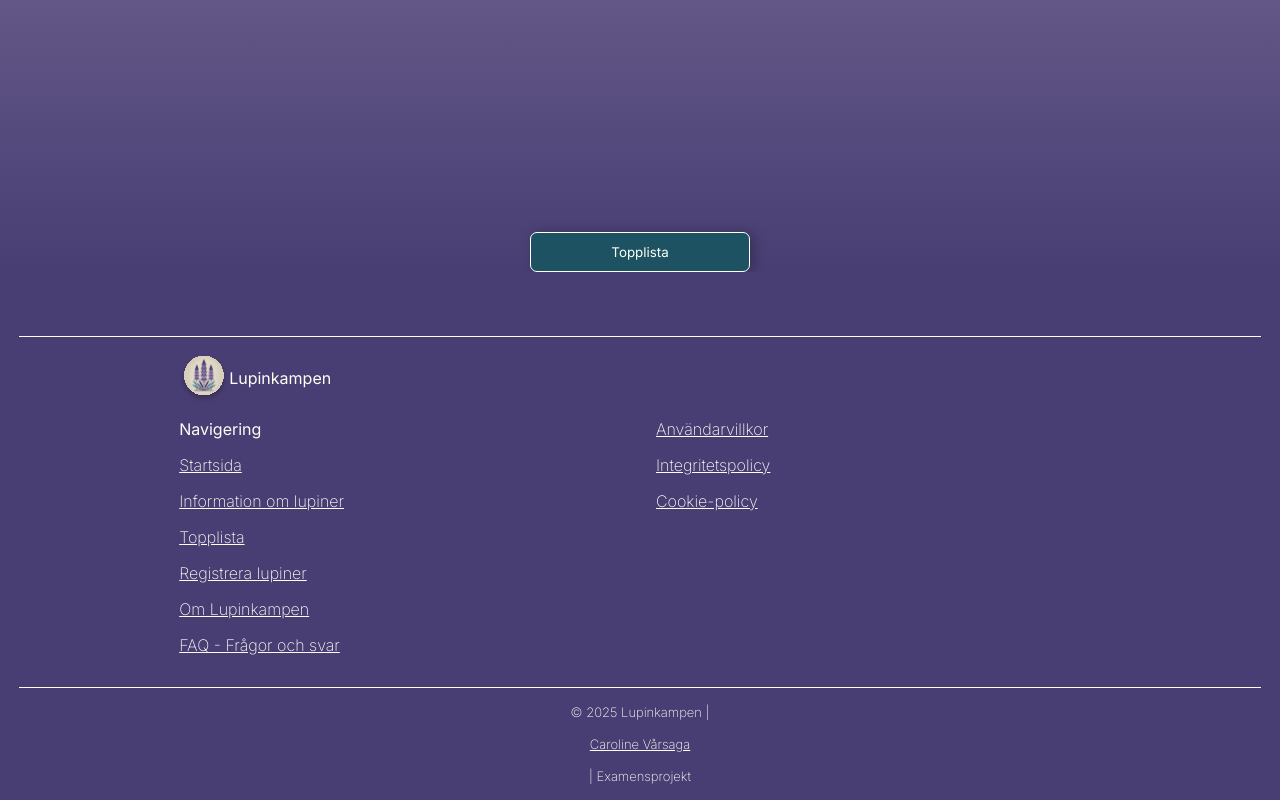
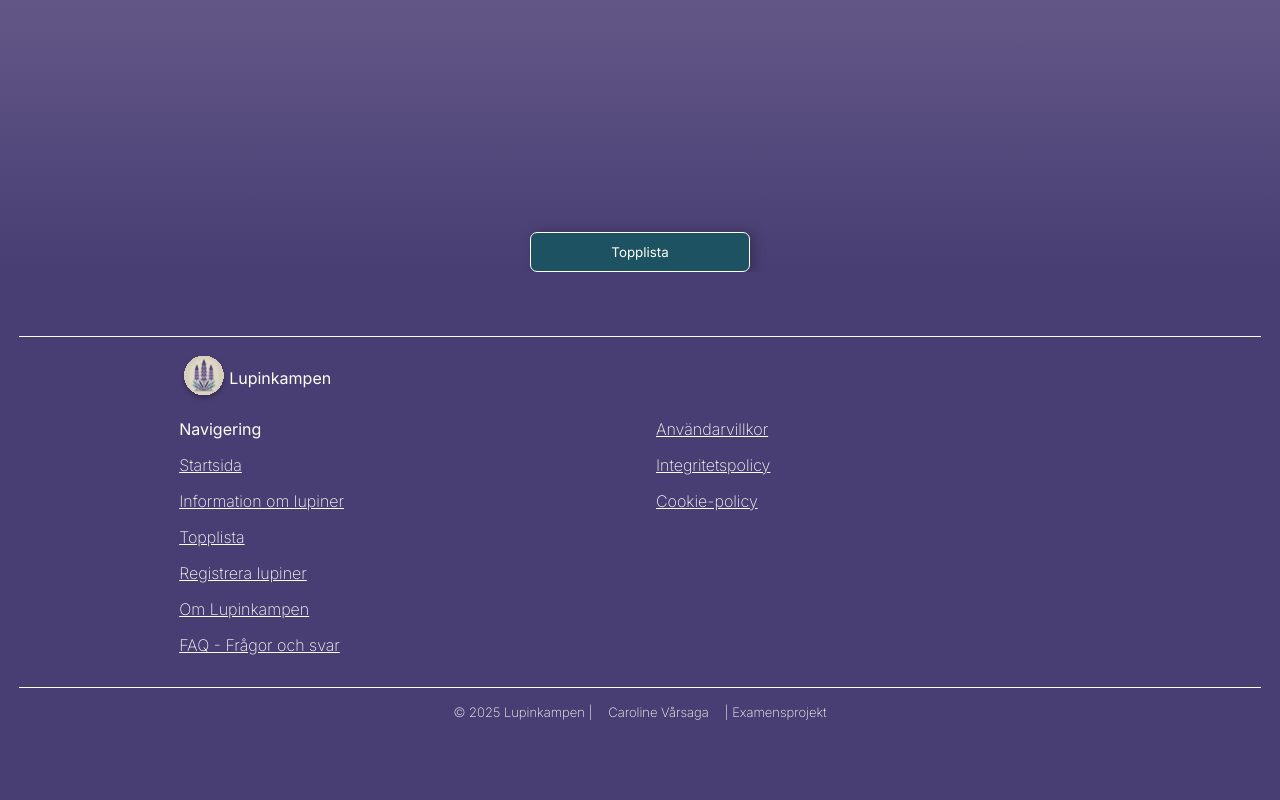
Before and after one commit to CarolineVarsaga/lupinkampen, a React (Vite) app in the folder client/: page / in a window 1280 px wide. Shown: the part 2128-2928 px from the top of the page. After the commit the page ends 2864 px from the top, so only its background shows below. Built offline with nearby package versions, Linux system fonts and the light colour scheme; no server answers.

Commit message:
:lipstick: adds flex to copyright text

```diff
--- a/client/src/styles/components/_footer.scss
+++ b/client/src/styles/components/_footer.scss
@@ -52,7 +52,17 @@
 
   .copyright-text {
     @include heading(small, 200);
+    @include flex-center(row, center, center);
+    flex-wrap: wrap;
     border-top: none;
     border-bottom: none;
+
+    & a {
+      text-decoration: none;
+
+      &:hover {
+        text-decoration: underline;
+      }
+    }
   }
 }
```
Also changed, not shown: client/src/styles/style.css.
